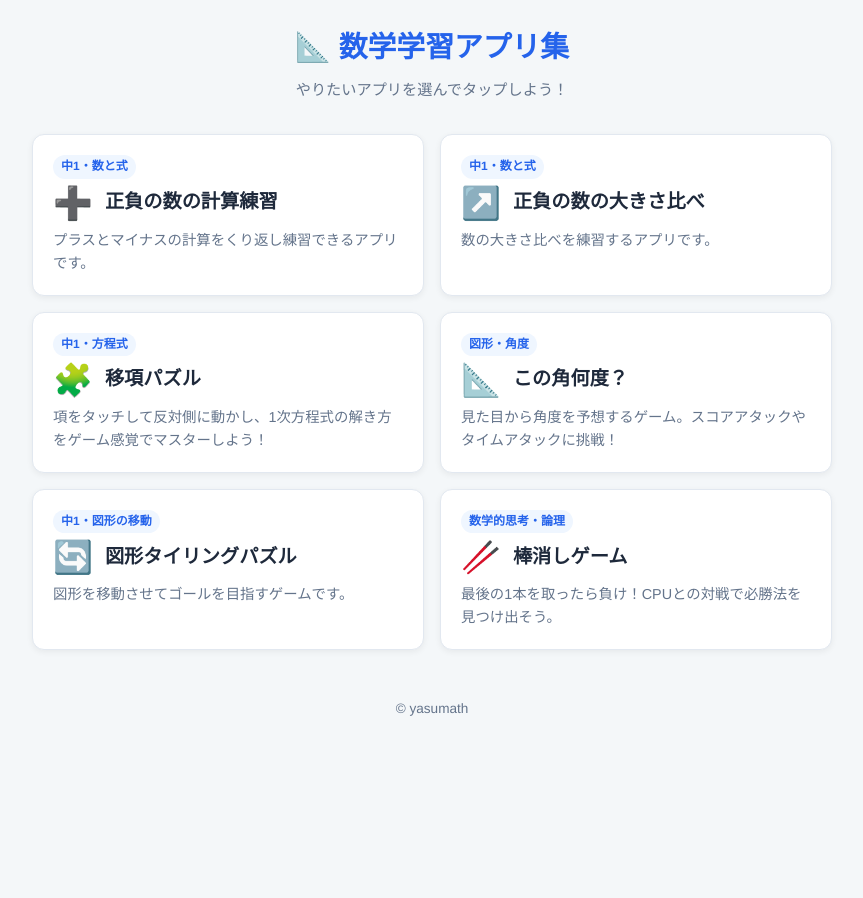
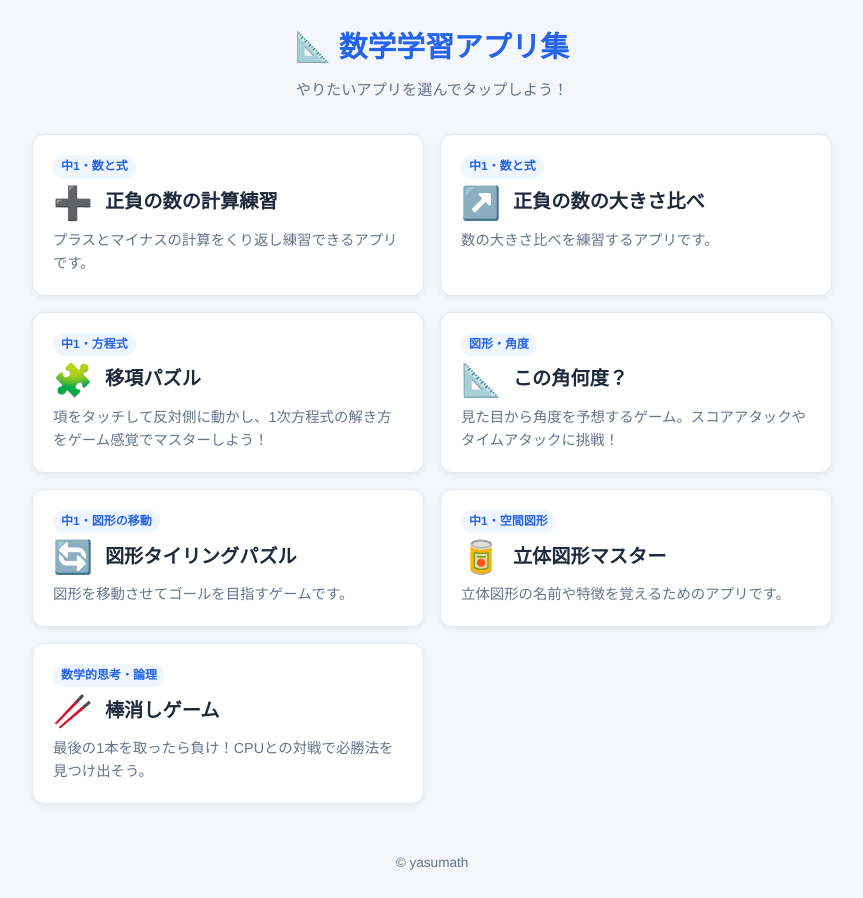
Before and after one commit to yasumath/math-practice, a plain HTML site: page index.html in a window 1280 px wide. Shown: the whole page, without its empty margins (208-1071 px from the left). Before the commit the page ends 800 px from the top, so only its background shows below. Drawn offline with Linux system fonts and the light colour scheme.

Commit message:
Update index.html

```diff
--- a/index.html
+++ b/index.html
@@ -159,6 +159,13 @@
         icon: "🔄",
         description: "図形を移動させてゴールを目指すゲームです。"
       },
+            {
+        title: "立体図形マスター",
+        file: "3dmaster.html",
+        tag: "中1・空間図形",
+        icon: "🥫",
+        description: "立体図形の名前や特徴を覚えるためのアプリです。"
+      },
       {
         title: "棒消しゲーム",
         file: "boukeshi.html",
```
